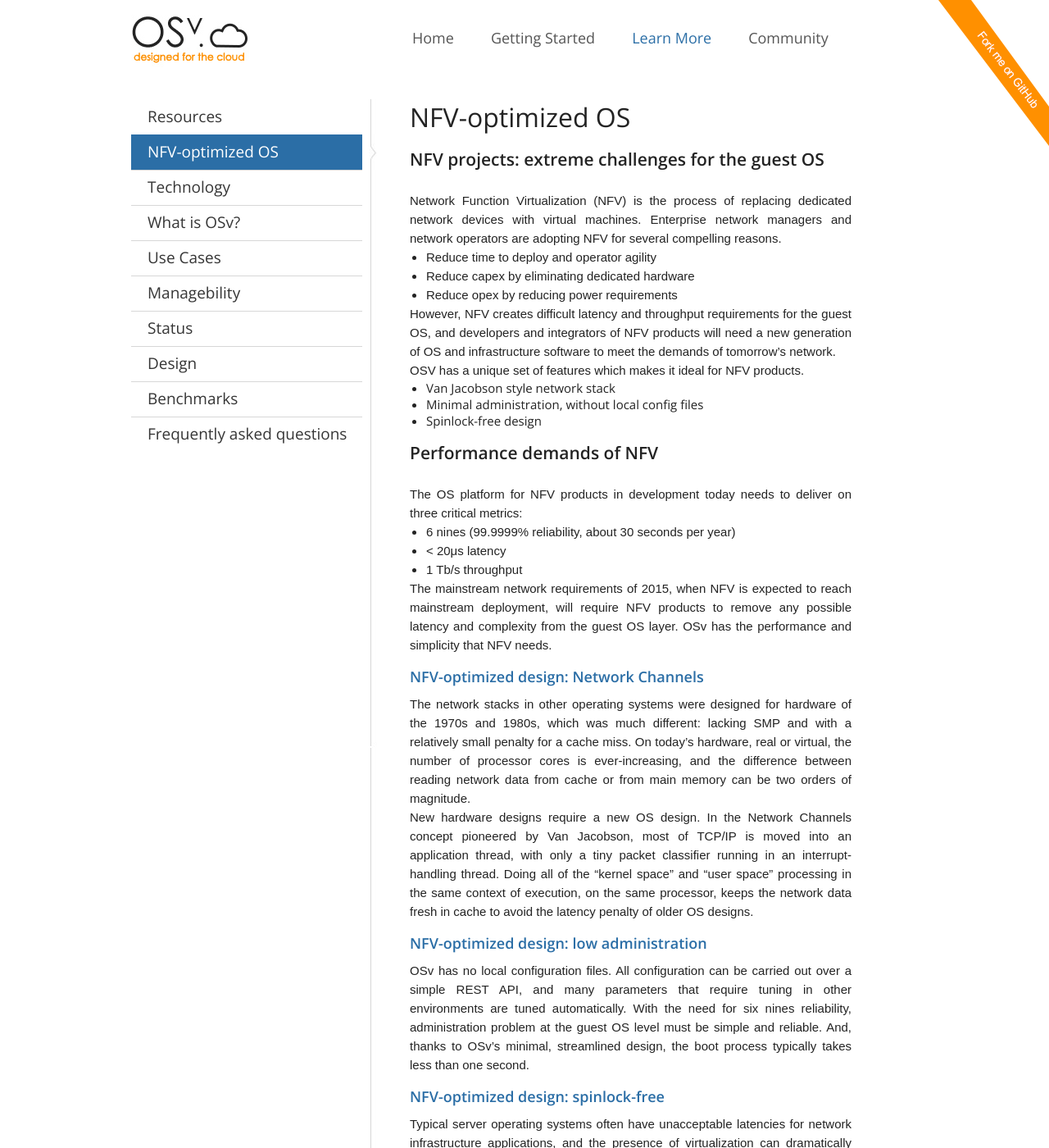
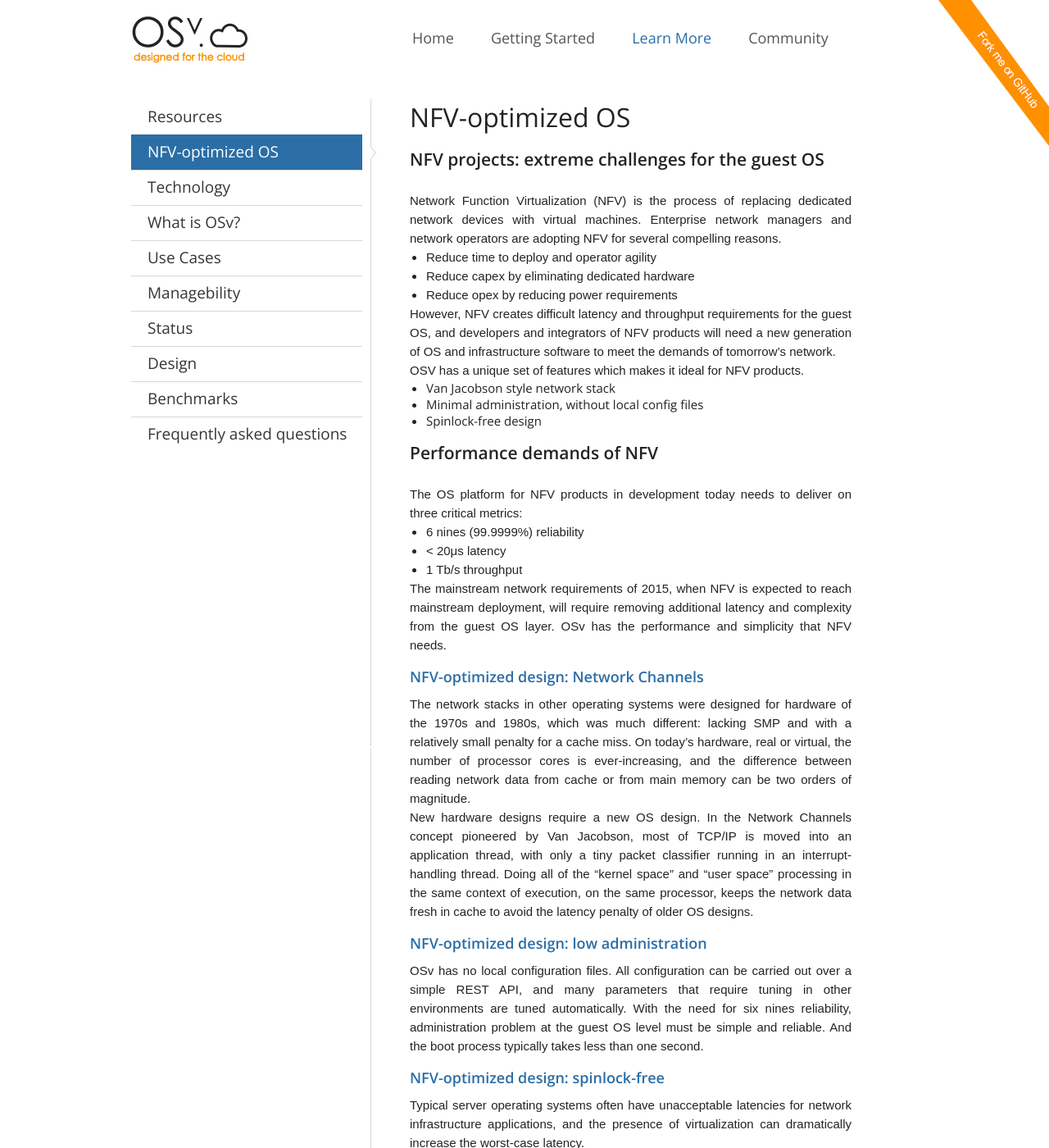
Before and after one commit to osv-io/osv-io.github.io, a Jekyll site: the page built from _posts/learn/0000-12-01-nfv.md, in a window 1280 px wide and 1400 px high. Shown: the whole window at 82% size. Built offline with Jekyll 4.4.1, drawn with Linux system fonts in a browser that asks for light colours.

Commit message:
Edits for NFV article
Address comments, remove extra verbiage.

Signed-off-by: Don Marti <dmarti@cloudius-systems.com>

```diff
--- a/_posts/learn/0000-12-01-nfv.md
+++ b/_posts/learn/0000-12-01-nfv.md
@@ -30,13 +30,13 @@ OSV has a unique set of features which makes it ideal for NFV products.
 
 The OS platform for NFV products in development today needs to deliver on three critical metrics:
 
-- 6 nines (99.9999% reliability, about 30 seconds per year)
+- 6 nines (99.9999%) reliability
 
 - < 20&mu;s latency
 
 - 1 Tb/s throughput
 
-The mainstream network requirements of 2015, when NFV is expected to reach mainstream deployment, will require NFV products to remove any possible latency and complexity from the guest OS layer.  OSv has the performance and simplicity that NFV needs.
+The mainstream network requirements of 2015, when NFV is expected to reach mainstream deployment, will require removing additional latency and complexity from the guest OS layer.  OSv has the performance and simplicity that NFV needs.
 
 ### NFV-optimized design: Network Channels
 
@@ -46,7 +46,7 @@ New hardware designs require a new OS design.  In the Network Channels concept p
 
 ### NFV-optimized design: low administration
 
-OSv has no local configuration files.  All configuration can be carried out over a simple REST API, and many parameters that require tuning in other environments are tuned automatically.  With the need for six nines reliability, administration problem at the guest OS level must be simple and reliable.  And, thanks to OSv's minimal, streamlined design, the boot process typically takes less than one second.
+OSv has no local configuration files.  All configuration can be carried out over a simple REST API, and many parameters that require tuning in other environments are tuned automatically.  With the need for six nines reliability, administration problem at the guest OS level must be simple and reliable.  And the boot process typically takes less than one second.
 
 ### NFV-optimized design: spinlock-free
 
```
